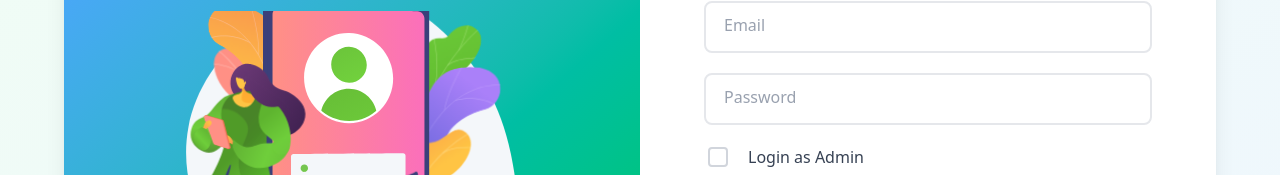
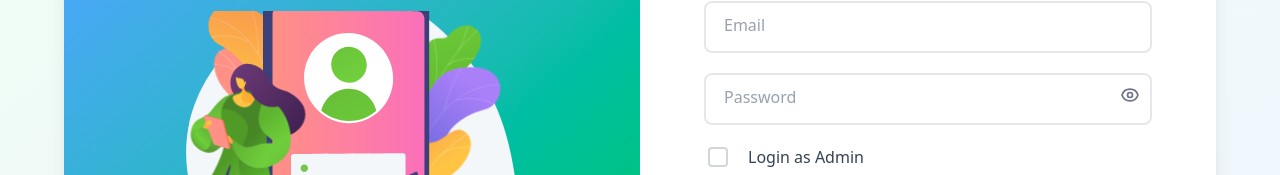
Before and after one commit to eluriNarsimhulu/TwikileChild, a React (Vite) app in the folder client/: page /login in a window 1280 px wide. Shown: the part 245-420 px from the top of the page. Built offline with nearby package versions, Linux system fonts and the light colour scheme.

Commit message:
.env added and ui changes

```diff
--- a/client/src/components/Login.jsx
+++ b/client/src/components/Login.jsx
@@ -9,6 +9,7 @@
   const [email, setEmail] = useState("");
   const [password, setPassword] = useState("");
   const [isAdmin, setIsAdmin] = useState(false);
+  const [showPassword, setShowPassword] = useState(false);
   const navigate = useNavigate();
 
   // Lottie animation options
@@ -79,16 +80,32 @@
 
               <div className="relative">
                 <input
-                  type="password"
+                  type={showPassword ? "text" : "password"}
                   placeholder=" "
                   value={password}
                   onChange={(e) => setPassword(e.target.value)}
                   required
-                  className="w-full px-4 py-3 border-2 border-gray-200 rounded-lg focus:outline-none focus:border-blue-500 peer transition-all"
+                  className="w-full px-4 py-3 pr-12 border-2 border-gray-200 rounded-lg focus:outline-none focus:border-blue-500 peer transition-all"
                 />
                 <label className="absolute left-4 -top-2.5 bg-white px-1 text-sm text-gray-600 transition-all peer-placeholder-shown:top-3 peer-placeholder-shown:text-base peer-placeholder-shown:text-gray-400 peer-focus:-top-2.5 peer-focus:text-sm peer-focus:text-blue-500">
                   Password
                 </label>
+                <button
+                  type="button"
+                  onClick={() => setShowPassword(!showPassword)}
+                  className="absolute right-3 top-3 text-gray-500 hover:text-gray-700 focus:outline-none"
+                >
+                  {showPassword ? (
+                    <svg className="w-5 h-5" fill="none" stroke="currentColor" viewBox="0 0 24 24">
+                      <path strokeLinecap="round" strokeLinejoin="round" strokeWidth={2} d="M13.875 18.825A10.05 10.05 0 0112 19c-4.478 0-8.268-2.943-9.543-7a9.97 9.97 0 011.563-3.029m5.858.908a3 3 0 114.243 4.243M9.878 9.878l4.242 4.242M9.878 9.878L7.05 7.05m2.828 2.828l4.242 4.242M7.05 7.05l-.01-.01M21 21l-18-18" />
+                    </svg>
+                  ) : (
+                    <svg className="w-5 h-5" fill="none" stroke="currentColor" viewBox="0 0 24 24">
+                      <path strokeLinecap="round" strokeLinejoin="round" strokeWidth={2} d="M15 12a3 3 0 11-6 0 3 3 0 016 0z" />
+                      <path strokeLinecap="round" strokeLinejoin="round" strokeWidth={2} d="M2.458 12C3.732 7.943 7.523 5 12 5c4.478 0 8.268 2.943 9.542 7-1.274 4.057-5.064 7-9.542 7-4.477 0-8.268-2.943-9.542-7z" />
+                    </svg>
+                  )}
+                </button>
               </div>
 
               <label className="flex items-center space-x-3 text-gray-700 pl-1">
--- a/client/src/components/Signup.jsx
+++ b/client/src/components/Signup.jsx
@@ -13,6 +13,7 @@
     address: "",
     mobileNumber: ""
   });
+  const [showPassword, setShowPassword] = useState(false);
   const navigate = useNavigate();
 
   // Lottie animation options
@@ -96,17 +97,33 @@
 
               <div className="relative">
                 <input
-                  type="password"
+                  type={showPassword ? "text" : "password"}
                   name="password"
                   placeholder=" "
                   value={formData.password}
                   onChange={handleChange}
                   required
-                  className="w-full px-4 py-3 border-2 border-gray-200 rounded-lg focus:outline-none focus:border-green-500 peer transition-all"
+                  className="w-full px-4 py-3 pr-12 border-2 border-gray-200 rounded-lg focus:outline-none focus:border-green-500 peer transition-all"
                 />
                 <label className="absolute left-4 -top-2.5 bg-white px-1 text-sm text-gray-600 transition-all peer-placeholder-shown:top-3 peer-placeholder-shown:text-base peer-placeholder-shown:text-gray-400 peer-focus:-top-2.5 peer-focus:text-sm peer-focus:text-green-500">
                   Password
                 </label>
+                <button
+                  type="button"
+                  onClick={() => setShowPassword(!showPassword)}
+                  className="absolute right-3 top-3 text-gray-500 hover:text-gray-700 focus:outline-none"
+                >
+                  {showPassword ? (
+                    <svg className="w-5 h-5" fill="none" stroke="currentColor" viewBox="0 0 24 24">
+                      <path strokeLinecap="round" strokeLinejoin="round" strokeWidth={2} d="M13.875 18.825A10.05 10.05 0 0112 19c-4.478 0-8.268-2.943-9.543-7a9.97 9.97 0 011.563-3.029m5.858.908a3 3 0 114.243 4.243M9.878 9.878l4.242 4.242M9.878 9.878L7.05 7.05m2.828 2.828l4.242 4.242M7.05 7.05l-.01-.01M21 21l-18-18" />
+                    </svg>
+                  ) : (
+                    <svg className="w-5 h-5" fill="none" stroke="currentColor" viewBox="0 0 24 24">
+                      <path strokeLinecap="round" strokeLinejoin="round" strokeWidth={2} d="M15 12a3 3 0 11-6 0 3 3 0 016 0z" />
+                      <path strokeLinecap="round" strokeLinejoin="round" strokeWidth={2} d="M2.458 12C3.732 7.943 7.523 5 12 5c4.478 0 8.268 2.943 9.542 7-1.274 4.057-5.064 7-9.542 7-4.477 0-8.268-2.943-9.542-7z" />
+                    </svg>
+                  )}
+                </button>
               </div>
 
               <div className="relative">
```
Also changed, not shown: 2 other files (tests, documents, lock files or other folders).
